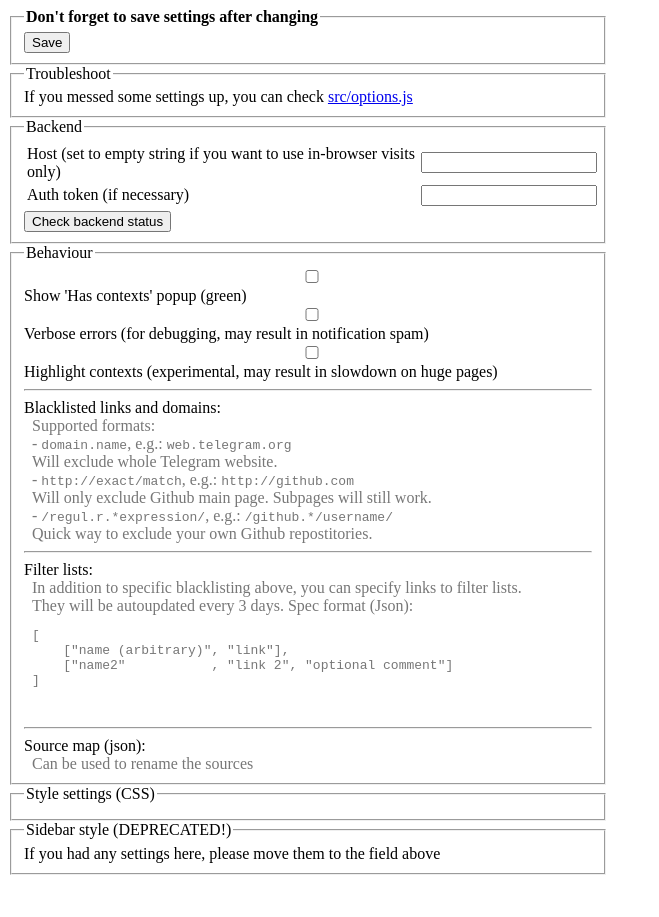
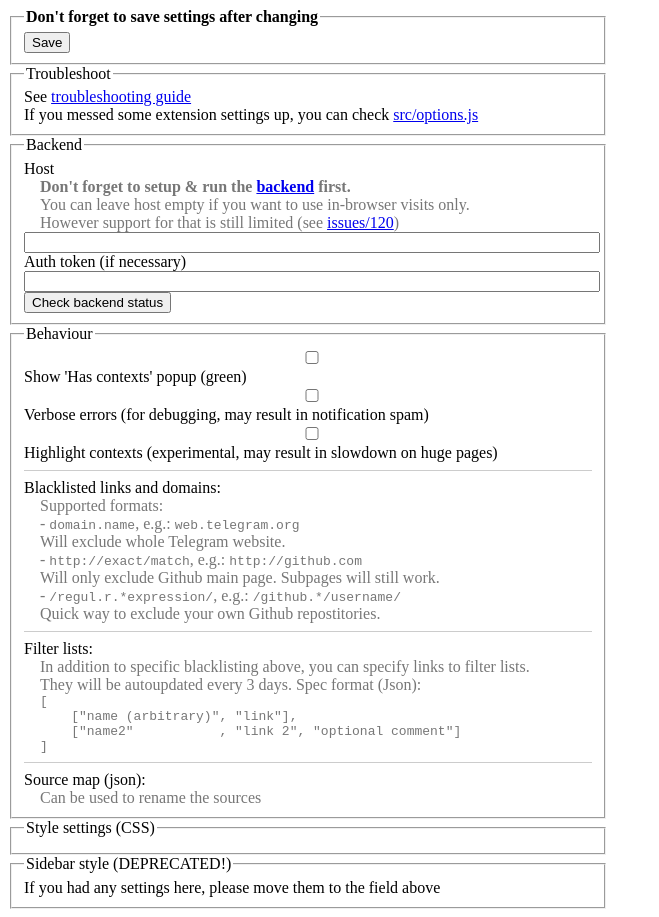
Before and after one commit to karlicoss/promnesia, a browser extension: page extension/src/options_page.html in a window 1280 px wide. Shown: the whole page, without its empty margins (0-659 px from the left). Before the commit the page ends 883 px from the top, so only its background shows below. Drawn offline with Linux system fonts and the light colour scheme.

Commit message:
extension: add troubleshooting links on the options page

```diff
--- a/extension/src/options_page.css
+++ b/extension/src/options_page.css
@@ -19,7 +19,17 @@ input:invalid {
 }
 
 .description {
-    margin-left: 0.5em;
+    margin-left: 1em;
     color: #777777;
     white-space: pre-line;
 }
+
+hr {
+    height: 1px;
+    background-color: #ccc;
+    border: none;
+}
+
+pre {
+    margin: 0 0 0 0;
+}
--- a/extension/src/options_page.html
+++ b/extension/src/options_page.html
@@ -16,7 +16,10 @@
     <fieldset>
         <legend>Troubleshoot</legend>
         <div>
-            If you messed some settings up, you can check
+            See <a href="https://github.com/karlicoss/promnesia/blob/master/doc/TROUBLESHOOTING.org">troubleshooting guide</a>
+        </div>
+        <div>
+            If you messed some extension settings up, you can check
             <a href="https://github.com/karlicoss/promnesia/blob/master/extension/src/options.js">src/options.js</a>
         </div>
     <!-- TODO give some quick help on using CSS, some examples too? -->
@@ -26,18 +29,14 @@
     <fieldset>
         <legend>Backend</legend>
 
-        <table>
-            <tr>
-                <td><label for="host_id">Host (set to empty string if you want to use in-browser visits only)</label> </td>
-                <td><input type="URL" id="host_id">  </td>
-            </tr>
-            <!-- Warn about auth token being plaintext -->
-                <td><label for="token_id">Auth token (if necessary)</label> </td>
-                <td><input type="password" id="token_id"> </td>
-            <tr>
-            </tr>
-        </table>
-
+        <label for="host_id">Host</label>
+        <div class="description"><b>Don't forget to setup & run the <a href="https://github.com/karlicoss/promnesia#try-it-out">backend</a> first.</b>
+You can leave host empty if you want to use in-browser visits only.
+However support for that is still limited (see <a href="https://github.com/karlicoss/promnesia/issues/120">issues/120</a>)
+</div>
+        <input type="URL" id="host_id">
+        <label for="token_id">Auth token (if necessary)</label>
+        <td><input type="password" id="token_id">
         <button id="backend_status_id">Check backend status</button>
     </fieldset>
 
@@ -82,8 +81,7 @@
 They will be autoupdated every 3 days. Spec format (Json):<pre>[
     ["name (arbitrary)", "link"],
     ["name2"           , "link 2", "optional comment"]
-]</pre>
-</div>
+]</pre></div>
             <div id="filterlists_id"></div>
         </div>
         <hr>
```
